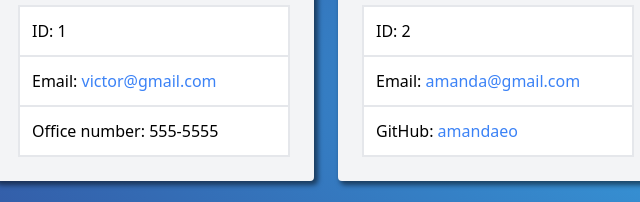
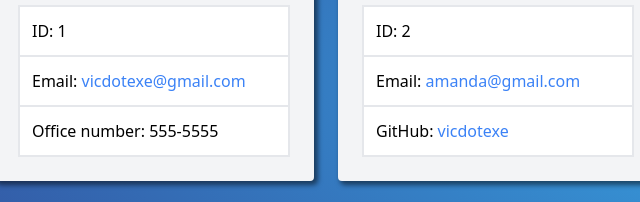
Before and after one commit to vicdotexe/team-profile-generator, a website: page output/sample-team.html in a window 1280 px wide. Shown: the part 315-517 px from the top of the page, 142-782 px from the left. Drawn offline with nearby package versions, Linux system fonts and the light colour scheme.

```diff
--- a/output/sample-team.html
+++ b/output/sample-team.html
@@ -23,7 +23,7 @@
             ID: <span>1</span>
         </li>
         <li class="border p-3">
-            Email: <a href="mailto:email" class="text-blue-500">victor@gmail.com</a>
+            Email: <a href="mailto:email" class="text-blue-500">vicdotexe@gmail.com</a>
         </li>
         <li class="border p-3">
             Office number: 555-5555
@@ -42,7 +42,7 @@
             Email: <a href="mailto:email" class="text-blue-500">amanda@gmail.com</a>
         </li>
         <li class="border p-3">
-            GitHub: <a href="https://www.github.com/amandaeo" target="_blank" class="text-blue-500">amandaeo</a>
+            GitHub: <a href="https://www.github.com/vicdotexe" target="_blank" class="text-blue-500">vicdotexe</a>
         </li>
     </ul>
 </div><div class="flex flex-col rounded bg-gray-100 min-w-[300px] w-1/4 m-3 shadow-[3px_3px_5px_1px_rgba(0,0,0,0.5)] overflow-hidden">
```
Also changed, not shown: README.md.
